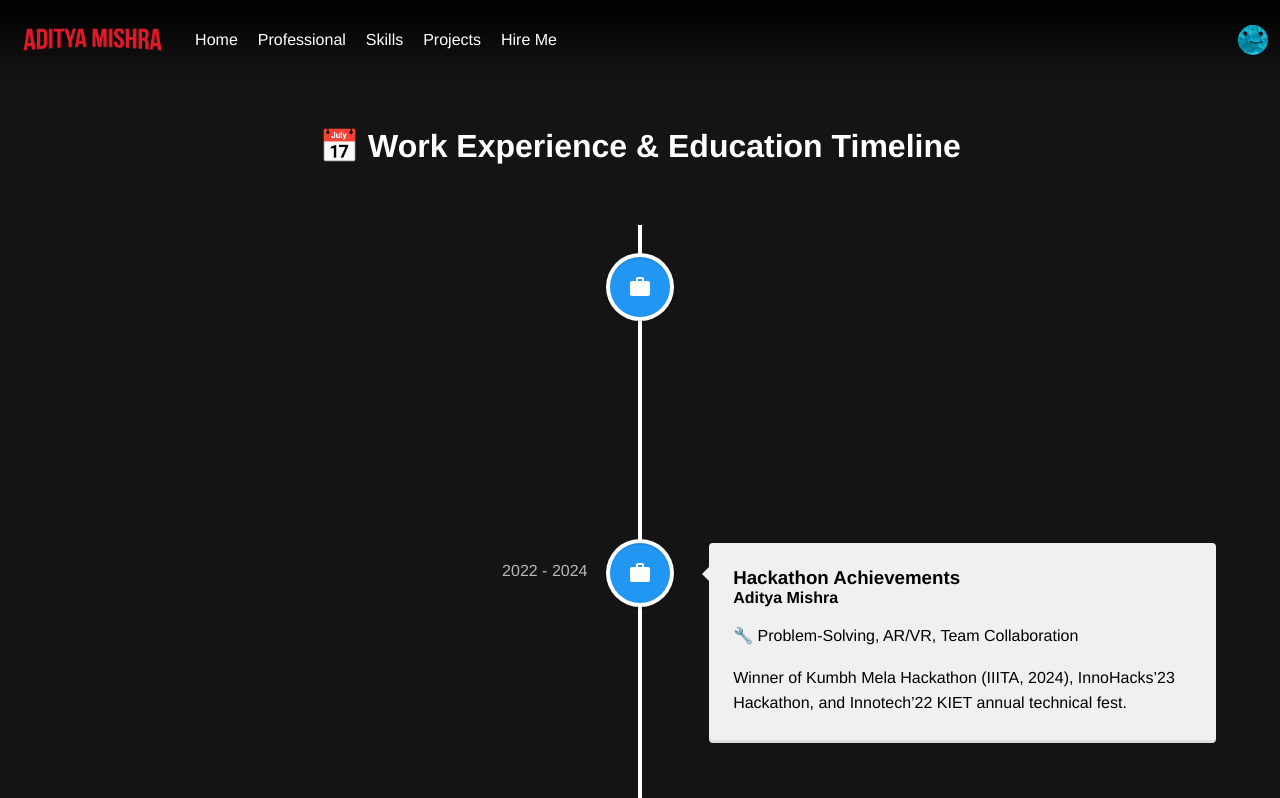
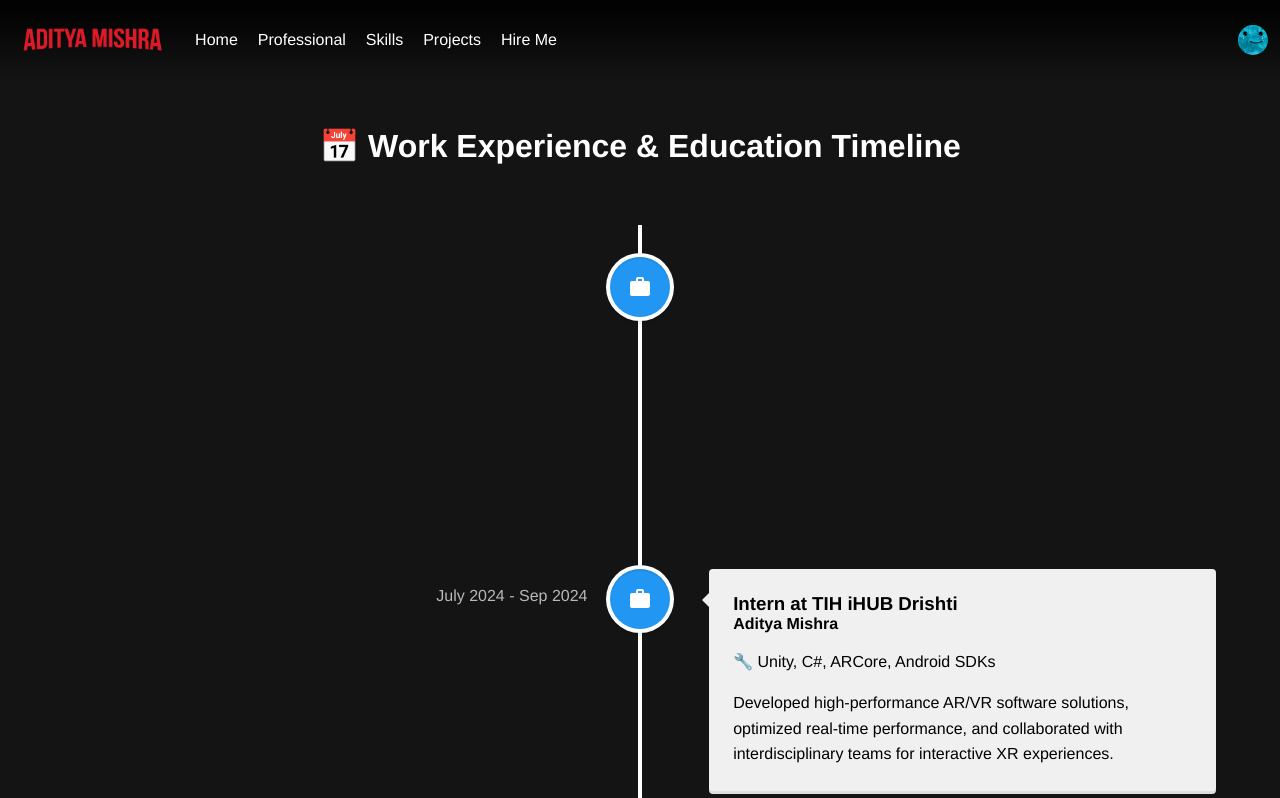
Before and after one commit to aditya29mishra/my-protforlio, a React (Create React App) app: page /work-experience in a window 1280 px wide. Shown: the top 798 px of the page. Built offline with nearby package versions, Linux system fonts and the light colour scheme.

Commit message:
Updated work Experience

```diff
--- a/package.json
+++ b/package.json
@@ -16,6 +16,7 @@
     "react-scripts": "^5.0.1",
     "react-vertical-timeline-component": "^3.6.0",
     "three": "^0.170.0",
+    "three-stdlib": "^2.34.0",
     "web-vitals": "^2.1.4"
   },
   "scripts": {
--- a/src/pages/getTimeline.js
+++ b/src/pages/getTimeline.js
@@ -1,4 +1,12 @@
 const timelineData = [
+  {
+    name: "Aditya Mishra",
+    timelineType: "work",
+    title: "Game Devloper Intern at Algovation.in",
+    techStack: "Unity3d, C# ",
+    summaryPoints: "Developing engaging mobile-based games using Unity3D. Focused on optimizing gameplay mechanics, implementing interactive features, and delivering high-quality gaming experiences tailored for mobile platforms.",
+    dateRange: "Dec 2024 -  Present",
+  },
   {
     name: "Aditya Mishra",
     timelineType: "work",
```
Also changed, not shown: 1 other file (tests, documents, lock files or other folders). Lines whose indentation alone changed are shown as unchanged.
